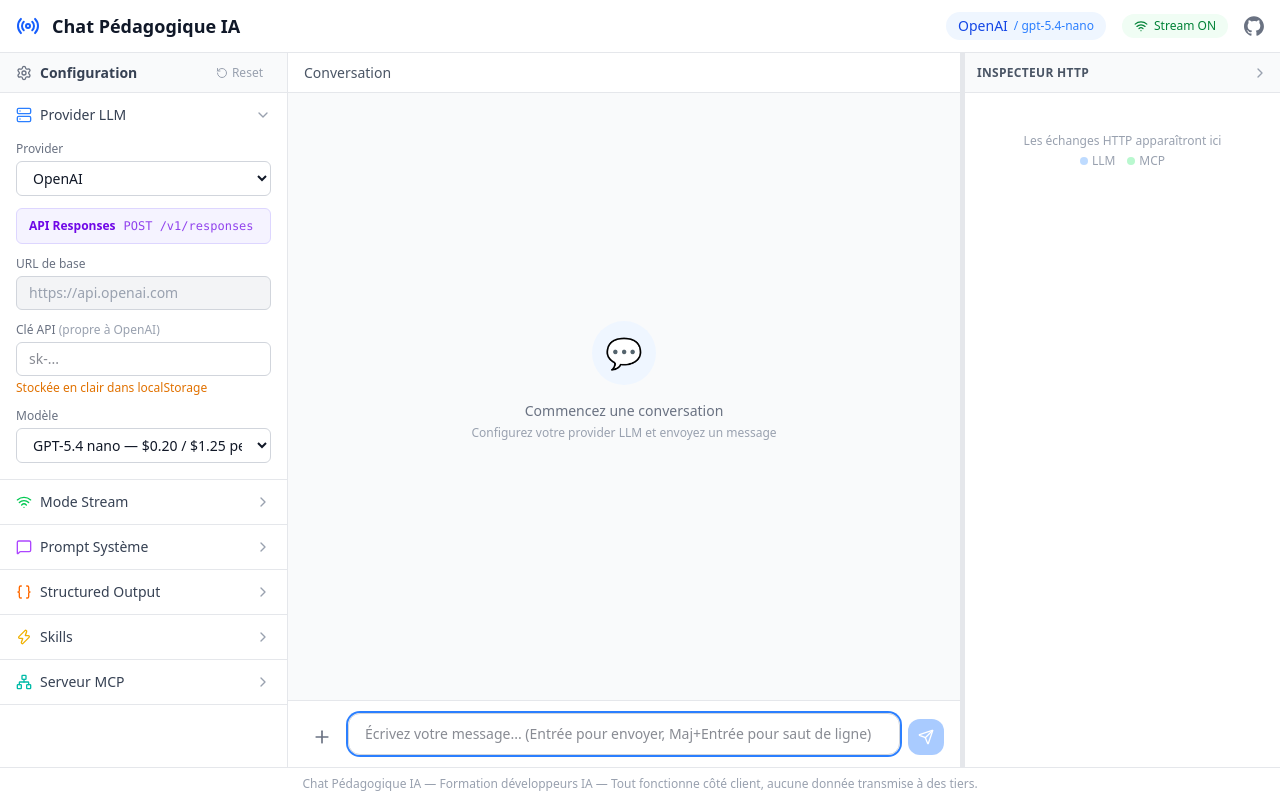
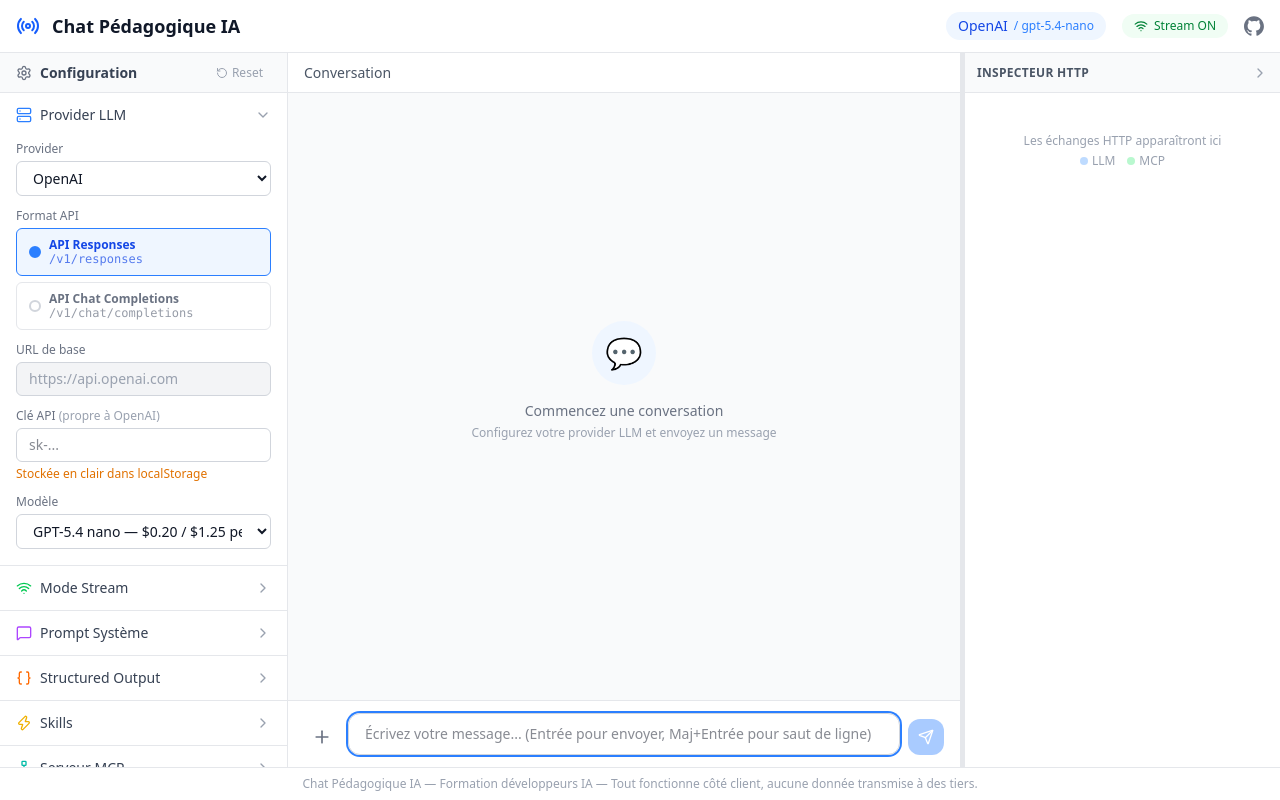
Before and after one commit to jlg-formation/chat-llm, a React (Vite) app: page / in a window 1280 px wide. Built offline with nearby package versions, Linux system fonts and the light colour scheme.

Commit message:
feat: toggle format API pour OpenAI (/v1/responses ou /v1/chat/completions) + radio cards UX
Co-Authored-By: Claude Sonnet 4.6 <noreply@anthropic.com>

```diff
--- a/src/components/sidebar/ProviderSection.tsx
+++ b/src/components/sidebar/ProviderSection.tsx
@@ -60,7 +60,7 @@ export function ProviderSection() {
         ...llm,
         provider,
         baseUrl: PROVIDER_DEFAULTS[provider].baseUrl,
-        apiFormat: provider === 'openai' ? 'responses' : 'chat_completions',
+        apiFormat: (provider === 'openai' || provider === 'ovh') ? llm.apiFormat : 'chat_completions',
         model: DEFAULT_MODEL[provider],
       },
     })
@@ -82,34 +82,41 @@ export function ProviderSection() {
           </select>
         </div>
 
-        {llm.provider === 'ovh' && (
+        {(llm.provider === 'openai' || llm.provider === 'ovh') && (
           <div>
             <label className="block text-xs text-gray-500 mb-1">Format API</label>
-            <div className="flex gap-2">
-              {(['chat_completions', 'responses'] as ApiFormat[]).map(fmt => (
+            <div className="flex flex-col gap-1.5">
+              {([
+                { fmt: 'responses'        as ApiFormat, path: '/v1/responses',        name: 'API Responses' },
+                { fmt: 'chat_completions' as ApiFormat, path: '/v1/chat/completions', name: 'API Chat Completions' },
+              ]).map(({ fmt, path, name }) => {
+                const active = llm.apiFormat === fmt
+                return (
                   <button
                     key={fmt}
                     onClick={() => update({ llm: { ...llm, apiFormat: fmt } })}
-                  className={`flex-1 text-xs py-1.5 rounded-md border font-medium transition-colors ${
-                    llm.apiFormat === fmt
-                      ? 'bg-blue-600 text-white border-blue-600'
-                      : 'bg-white text-gray-600 border-gray-300 hover:border-blue-400'
+                    className={`w-full text-left px-3 py-2 rounded-md border transition-colors ${
+                      active
+                        ? 'bg-blue-50 border-blue-500 text-blue-700'
+                        : 'bg-white border-gray-200 text-gray-500 hover:border-blue-300 hover:text-gray-700'
                     }`}
                   >
-                  {fmt === 'responses' ? '/v1/responses' : '/v1/chat/completions'}
+                    <div className="flex items-center gap-2">
+                      <span className={`w-3 h-3 rounded-full border-2 shrink-0 ${active ? 'border-blue-500 bg-blue-500' : 'border-gray-300'}`} />
+                      <div>
+                        <div className="text-xs font-semibold leading-tight">{name}</div>
+                        <div className="text-xs font-mono opacity-70 leading-tight">{path}</div>
+                      </div>
+                    </div>
                   </button>
-              ))}
+                )
+              })}
             </div>
-            {llm.apiFormat === 'responses' && (
+            {llm.provider === 'ovh' && llm.apiFormat === 'responses' && (
               <p className="text-xs text-amber-600 mt-1">Supporté uniquement par gpt-oss-20b et gpt-oss-120b</p>
             )}
           </div>
         )}
-
-        <div className={`border rounded-md px-3 h-9 flex items-center gap-2 text-xs ${api.color}`}>
-          <span className="font-semibold shrink-0">{api.label}</span>
-          <span className="font-mono opacity-75 truncate">{api.endpoint}</span>
-        </div>
 
         <div>
           <label className="block text-xs text-gray-500 mb-1">URL de base</label>
```
Also changed, not shown: 1 other file (tests, documents, lock files or other folders). Lines whose indentation alone changed are shown as unchanged.
